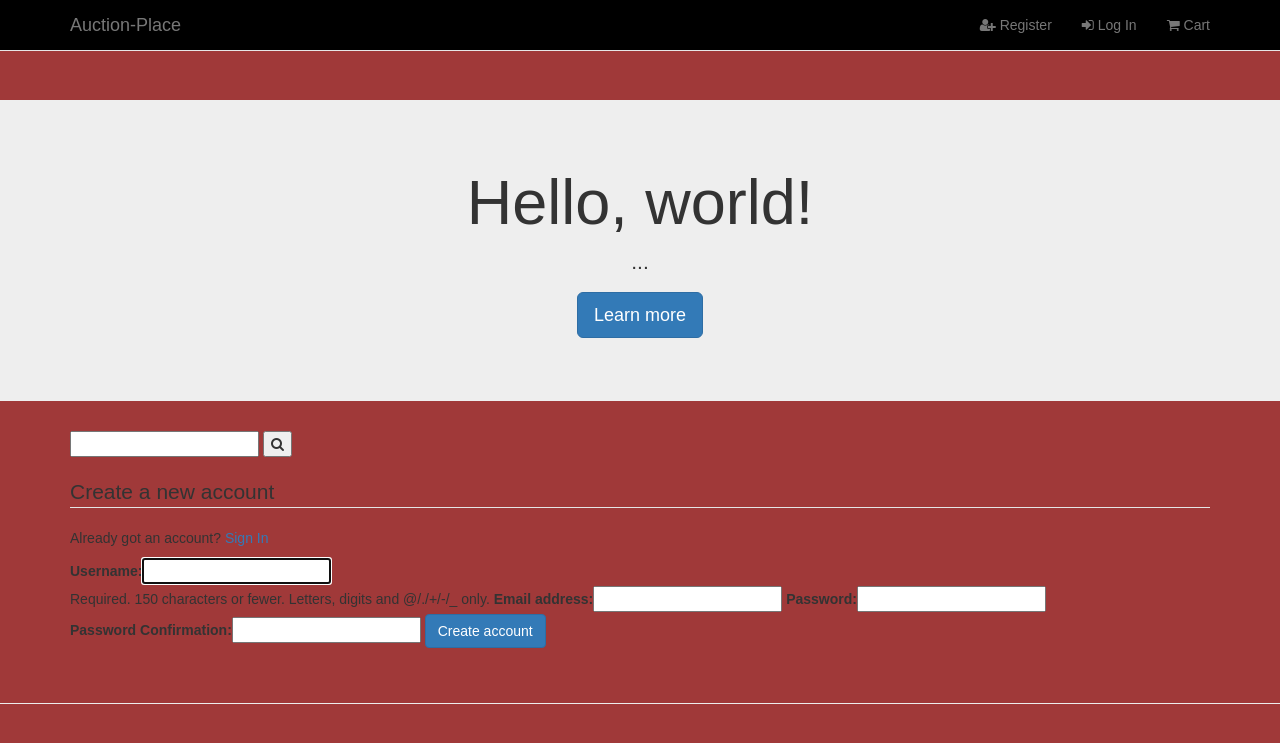
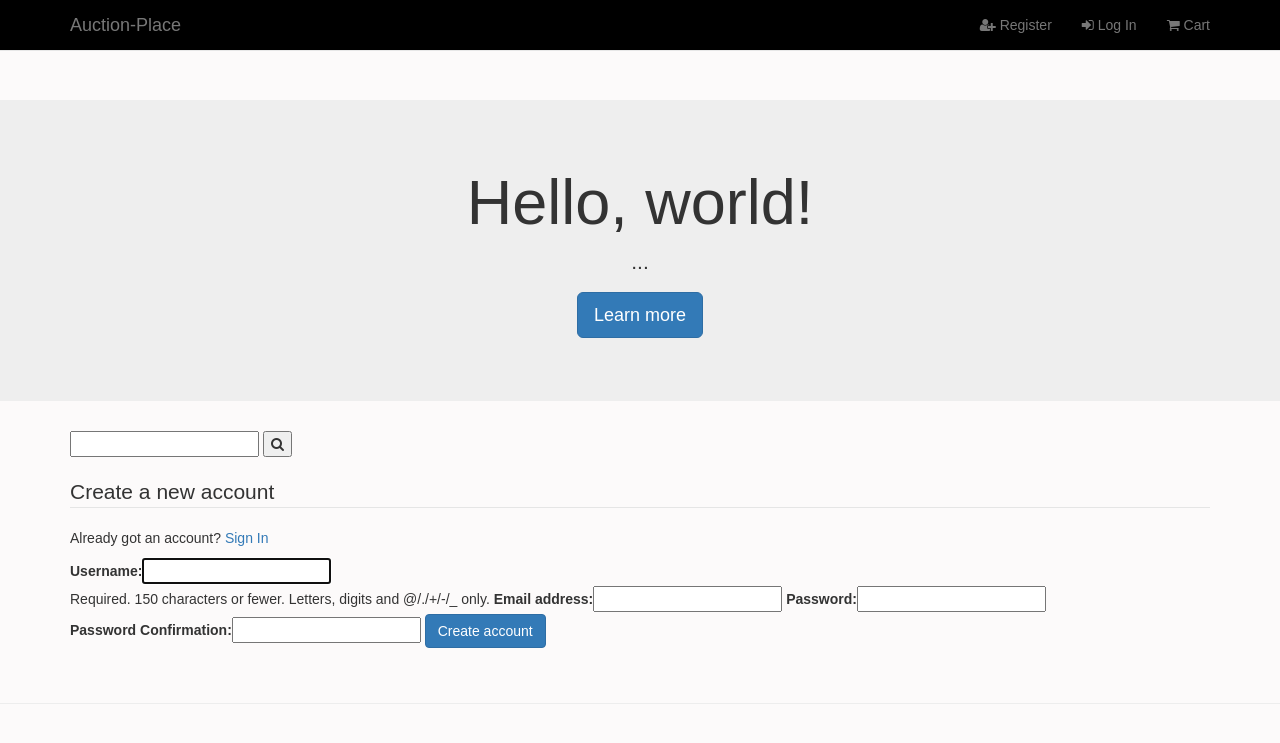
Before and after one commit to mattyturn95/historic-shop, a Django app: page /accounts/register/ in a window 1280 px wide. Shown: the top 743 px of the page. Run offline with Django 3.2, Linux system fonts and the light colour scheme; some libraries are stand-ins or nearby versions.

Commit message:
css body color

```diff
--- a/static/css/custom.css
+++ b/static/css/custom.css
@@ -1,7 +1,7 @@
 body {
     font-family: Arial;
     padding-top: 100px;
-    background-color: rgb(160, 57, 57);
+    background-color: rgb(252, 250, 250);
 }
 
 footer {
```
